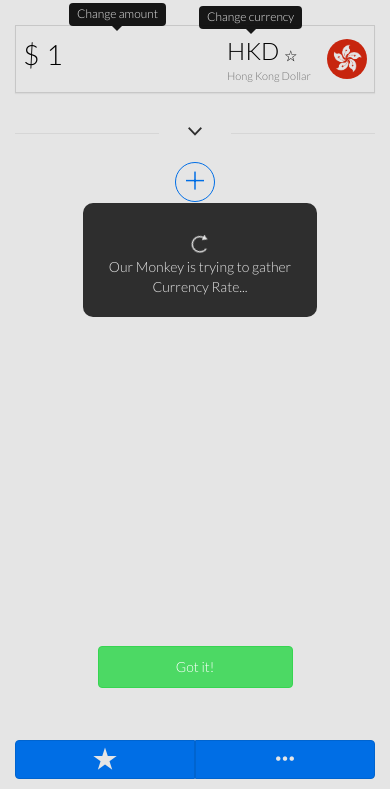
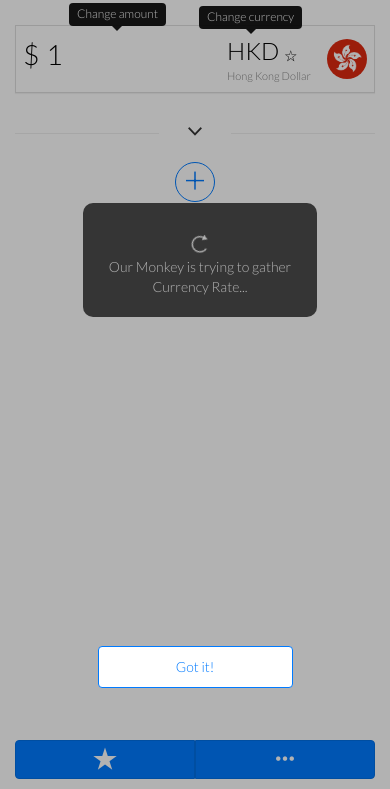
Before and after one commit to seohea/current_currency, a plain HTML site: page www/index.html in a window 390 px wide. Shown: the part 55-844 px from the top of the page. Drawn offline with Linux system fonts and the light colour scheme; some packages are replaced by stand-ins of ours; no server answers; a script that the page names is missing.

Commit message:
v0.81
splash

```diff
--- a/www/index.html
+++ b/www/index.html
@@ -120,7 +120,7 @@
 
             #tutorial_block{
                 /*background: -webkit-linear-gradient(top, rgba(0,0,0,0), rgba(0,0,0,0.5));*/
-                background-color: rgba(0,0,0,0.1);
+                background-color: rgba(0,0,0,0.3);
                 color:white;
                 z-index: 99990;
                 position:fixed;
@@ -144,7 +144,7 @@
             }
 
             #loading{
-                background-color: rgba(0,0,0,0.8);
+                background-color: rgba(0,0,0,0.7);
                 color:white;
                 z-index: 999;
                 position:fixed;
@@ -361,7 +361,7 @@
             }
 
             function close_tutorial(){
-                $('div, a, input, span').tooltip('hide');
+                $('div, a, input, span, .myPanel').tooltip('hide');
                 $("#tutorial_block").hide();
             }
 
@@ -775,7 +775,7 @@
         </header>
 
         <div id="loading"><br><span class="icon icon-refresh moveanimation" style="font-size:22px;"></span><br><p>Our Monkey is trying to gather Currency Rate...</p></div>
-        <div id="tutorial_block"><button id="tutorial_block_close" class="btn btn-success" onclick="close_tutorial();">Got it!</button></div>
+        <div id="tutorial_block"><button id="tutorial_block_close" class="btn btn-default" onclick="close_tutorial();">Got it!</button></div>
 
         <div class="container">
 
@@ -829,7 +829,7 @@
                 <h4>Current Currency</h4>
                 <ul>
                   <li>All right reserved &copy; Seohea Production</li>
-                  <li>Version 0.80</li>
+                  <li>Version 0.81</li>
                 </ul>
                 <br><hr>
                 <p style="font-size:12px;">Currecny rate provided by fixer.io. </p>
```
Also changed, not shown: config.xml (+15 -5 lines).
